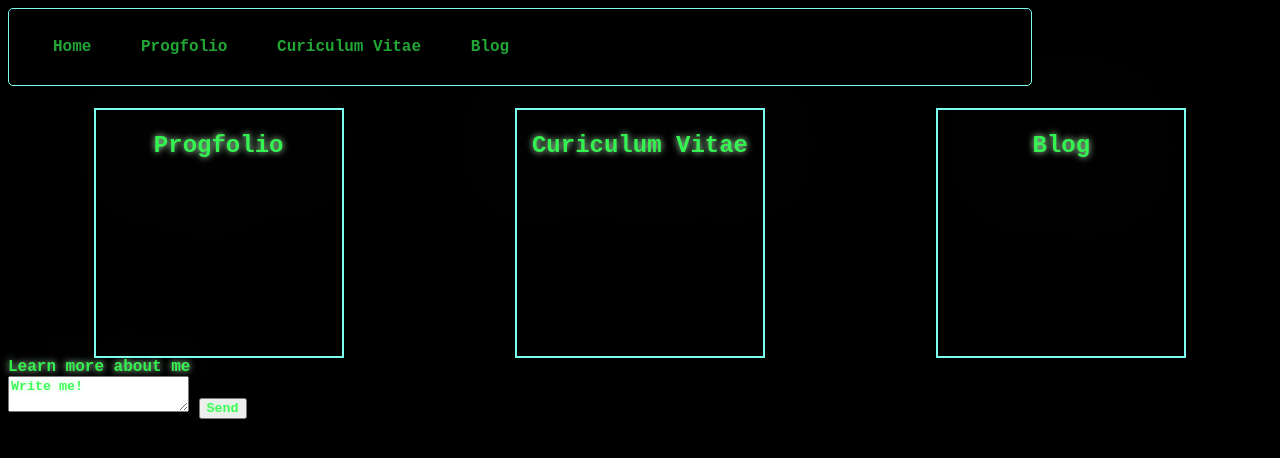
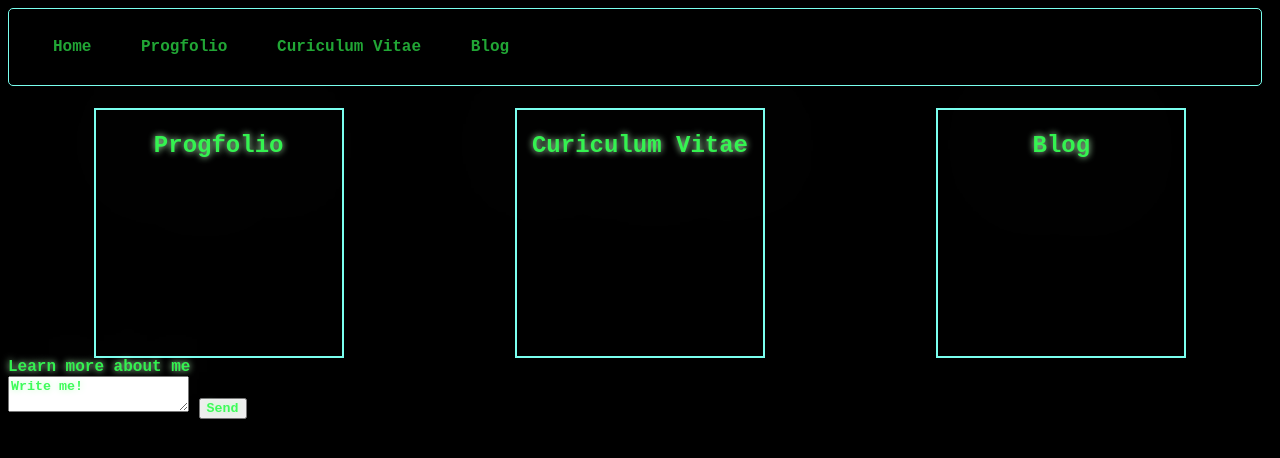
Before and after one commit to djepar/djepar.github.io, a plain HTML site: page index.html in a window 1280 px wide. Drawn offline with Linux system fonts and the light colour scheme.

Commit message:
Blog entry and style

```diff
--- a/stylesheets/index.css
+++ b/stylesheets/index.css
@@ -1,5 +1,6 @@
 .choice-box{
     display : flex;
+    flex-wrap: wrap;
     padding-top : 100px;
     justify-content: space-around;
 }
--- a/stylesheets/styleCommon.css
+++ b/stylesheets/styleCommon.css
@@ -11,10 +11,10 @@ body {
     --main-padding:5px;
 }
 nav {
-    max-width: 80%;
+    max-width: 98%;
     /*NEED TO BE ALIGN*/
     position: absolute;
-    padding : 10px;
+    padding : 0, 0.5rem, 0.5rem, 0.5rem, 0.5rem;
     border-radius:var(--main-radius);
     flex-flow: row-wrap;
     grid-area: nav;
```
Also changed, not shown: 1 other file.
